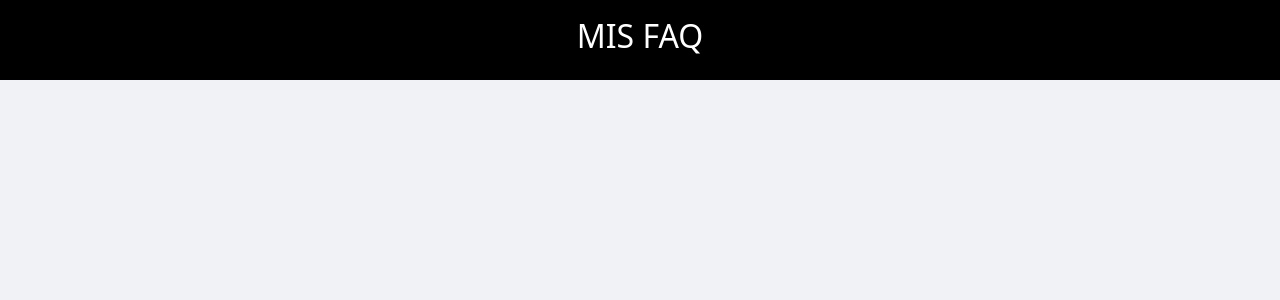
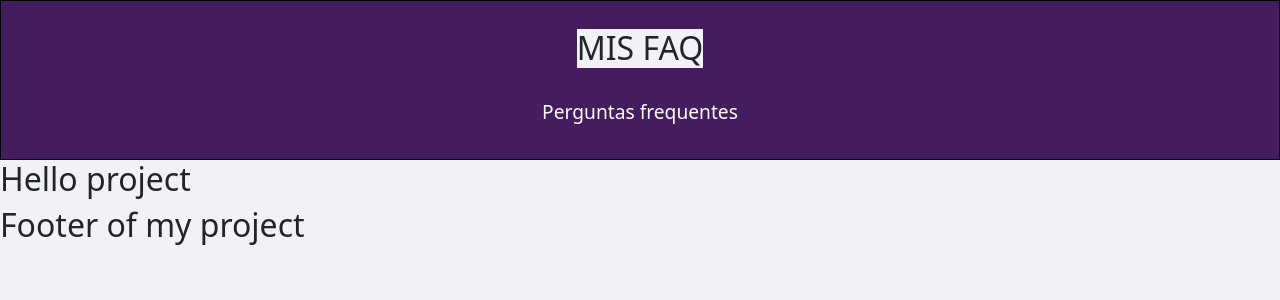
Before and after one commit to gabrielfreirebraz/faq-web, a React (Vite) app: page / in a window 1280 px wide. Shown: the top 300 px of the page. Built offline with nearby package versions, Linux system fonts and the light colour scheme.

Commit message:
feat: add components of structure

```diff
--- a/src/App.tsx
+++ b/src/App.tsx
@@ -1,11 +1,14 @@
 import { DivHeader } from "./Components/Header"
+import { DivBody } from "./Components/Body"
+import { DivFooter } from "./Components/Footer"
 
 function App() {
 
   return (
     <>
-      <DivHeader title="FAQ"/>
-
+      <DivHeader title="MIS FAQ"/>
+      <DivBody title="Body here"/>
+      <DivFooter title="Footer here" />
     </>
   )
 }
--- /dev/null
+++ b/src/Components/Body.css.ts
@@ -0,0 +1,3 @@
+import styled from "styled-components";
+
+export const StylesBody = styled.div``;
--- a/src/Components/Body.tsx
+++ b/src/Components/Body.tsx
@@ -0,0 +1,19 @@
+import {StylesBody} from './Body.css';
+
+
+interface PropsBody {
+  title: string
+}
+
+
+export const DivBody = (props: PropsBody) => {
+
+  console.log(props.title);
+
+  return (
+    <StylesBody>
+      <h2>Hello project</h2>
+
+    </StylesBody>
+  );
+}
--- /dev/null
+++ b/src/Components/Footer.css.ts
@@ -0,0 +1,3 @@
+import styled from "styled-components";
+
+export const StylesFooter = styled.div``;
--- a/src/Components/Footer.tsx
+++ b/src/Components/Footer.tsx
@@ -0,0 +1,19 @@
+import {StylesFooter} from './Footer.css';
+
+
+interface PropsFooter {
+  title: string
+}
+
+
+export const DivFooter = (props: PropsFooter) => {
+
+  console.log(props.title);
+
+  return (
+    <StylesFooter>
+      <h2>Footer of my project</h2>
+
+    </StylesFooter>
+  );
+}
--- a/src/Components/Header.css.ts
+++ b/src/Components/Header.css.ts
@@ -2,17 +2,20 @@ import styled from "styled-components";
 
 export const StylesHeader = styled.div`
   border: solid 1px #000;
-  background: #000;
+  background: var(--primary);
   width: 100%;
-  height: 5rem;
+  height: 10rem;
   display: flex;
-  flex-direction: row;
+  flex-direction: column;
   justify-content: center;
+  align-items: center;
 
   h1 {
-    font-size: 2rem;
+    font-size: 1.2rem;
     color: #fff;
     background: none;
-    margin: 1rem;
+    font-weight: 400;
+  }
+  h2 {
   }
 `;
--- a/src/Components/Header.tsx
+++ b/src/Components/Header.tsx
@@ -12,8 +12,8 @@ export const DivHeader = (props: PropsHeader) => {
   console.log(props.title);
   return (
     <StylesHeader>
-      <h1>MIS FAQ</h1>
-
+      <h2>MIS FAQ</h2><br/>
+      <h1>Perguntas frequentes</h1>
     </StylesHeader>
   );
 }
--- a/src/global.css
+++ b/src/global.css
@@ -1,3 +1,8 @@
+/* https://payload.cargocollective.com/1/0/10512/12261773/Toolkit_1601.jpg */
+:root {
+  --primary: #451C5D;
+  --secondary: #670697;
+}
 
 * {
   margin: 0;
```
Also changed, not shown: public/tv.jpg (added).
